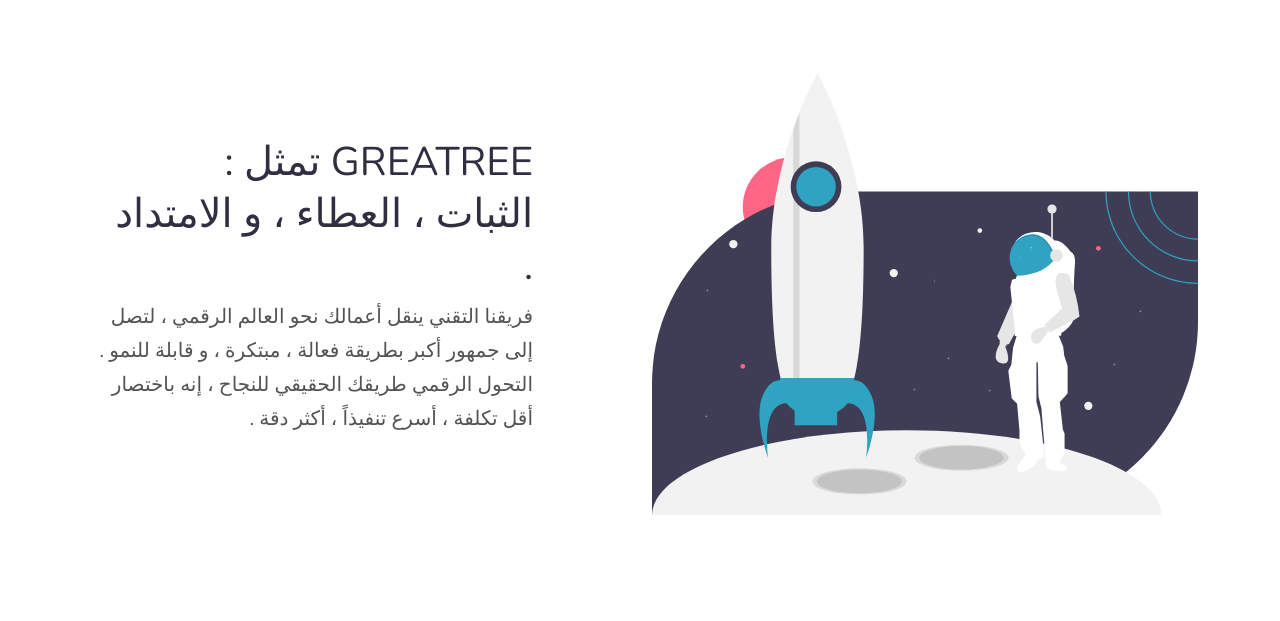
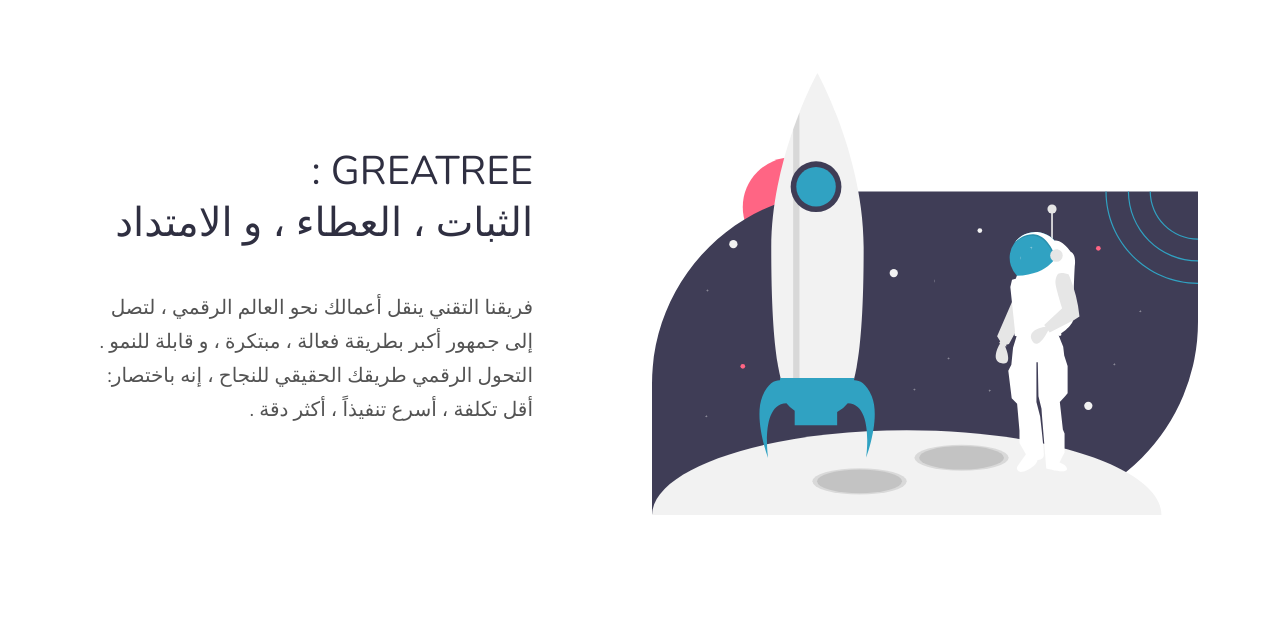
Before and after one commit to ibnHamdan/greatree, a plain HTML site: page about.html in a window 1280 px wide. Shown: the part 142-763 px from the top of the page. Drawn offline with nearby package versions, Linux system fonts and the light colour scheme.

Commit message:
Update about.html

```diff
--- a/about.html
+++ b/about.html
@@ -115,10 +115,11 @@
               </div>
               <div class="col-12 col-lg-6 col-xl-5">
                 <div>
-                  <h2><span class="font-w-4 d-block">GREATREE تمثل : <br>الثبات ، العطاء ، و الامتداد <br> . </span></h2>
+                  <h2><span class="font-w-4 d-block">GREATREE : <br>الثبات ، العطاء ، و الامتداد <br>  </span></h2>
                   <p class="lead">
-                    فريقنا التقني ينقل أعمالك نحو العالم الرقمي ، لتصل إلى جمهور أكبر بطريقة فعالة ، مبتكرة ، و قابلة للنمو . التحول الرقمي طريقك الحقيقي للنجاح
-                    ، إنه باختصار أقل تكلفة ، أسرع تنفيذاً ، أكثر دقة .
+                    <br>فريقنا التقني ينقل أعمالك نحو العالم الرقمي ، لتصل إلى جمهور أكبر بطريقة فعالة ، مبتكرة ، و قابلة للنمو .
+                    التحول الرقمي طريقك الحقيقي للنجاح
+                    ، إنه باختصار: أقل تكلفة ، أسرع تنفيذاً ، أكثر دقة .
                   </p>
                 </div>
                 <div></div>
```
